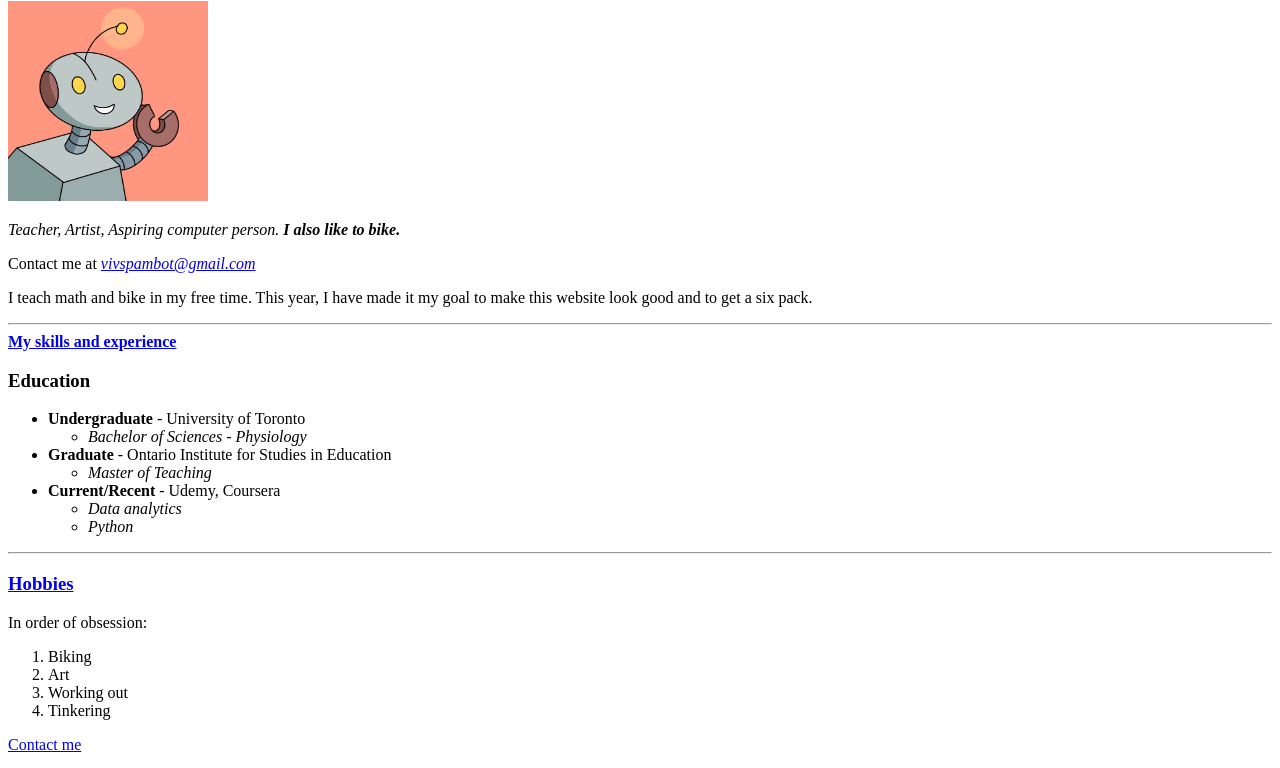
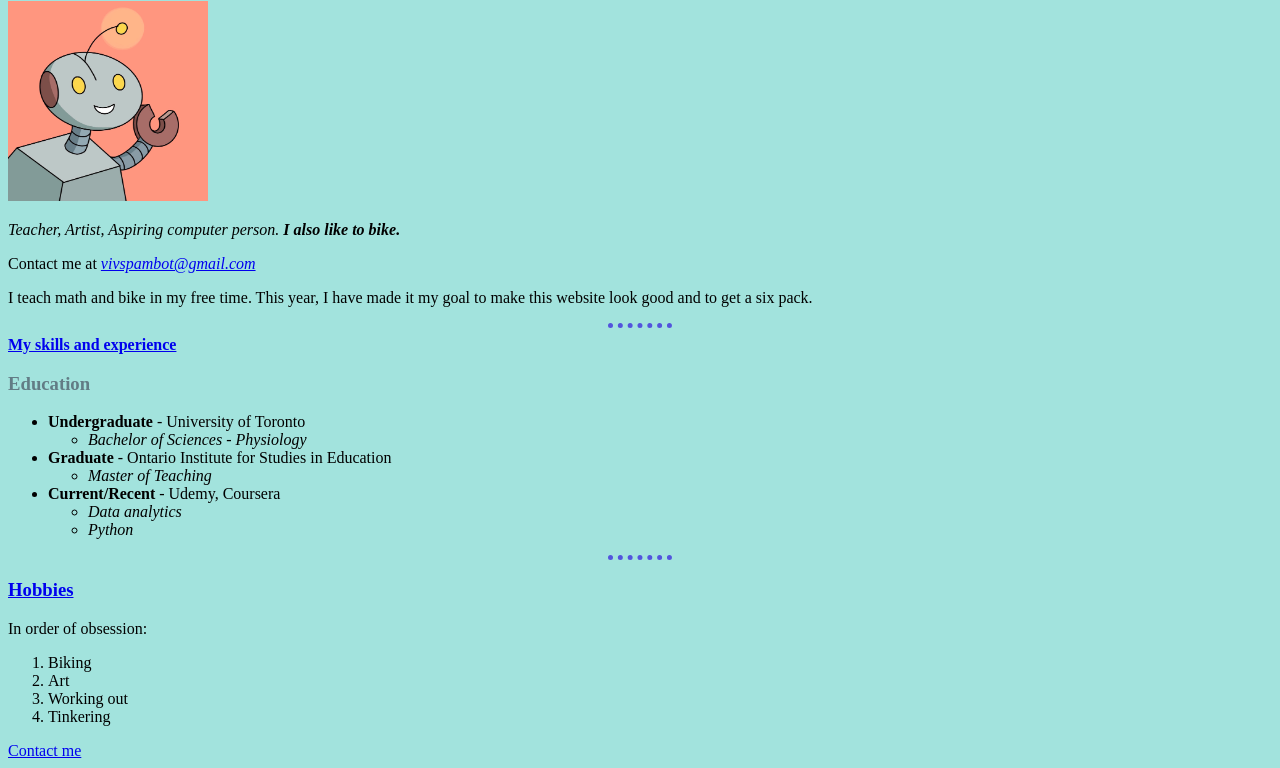
Before and after one commit to macrobee/CV, a plain HTML site: page index.html in a window 1280 px wide. Shown: the part 79-847 px from the top of the page. Drawn offline with Linux system fonts and the light colour scheme.

Commit message:
Update index.html

```diff
--- a/index.html
+++ b/index.html
@@ -5,7 +5,8 @@
   <meta charset="UTF-8">
   <meta name="viewport" content="width=device-width, initial-scale=1.0">
   <meta http-equiv="X-UA-Compatible" content="ie=edge">
-  <title>Document</title>
+  <title>Viv's site</title>
+  <link rel="stylesheet" href="styles.css">
 </head>
 
 <body>
```
